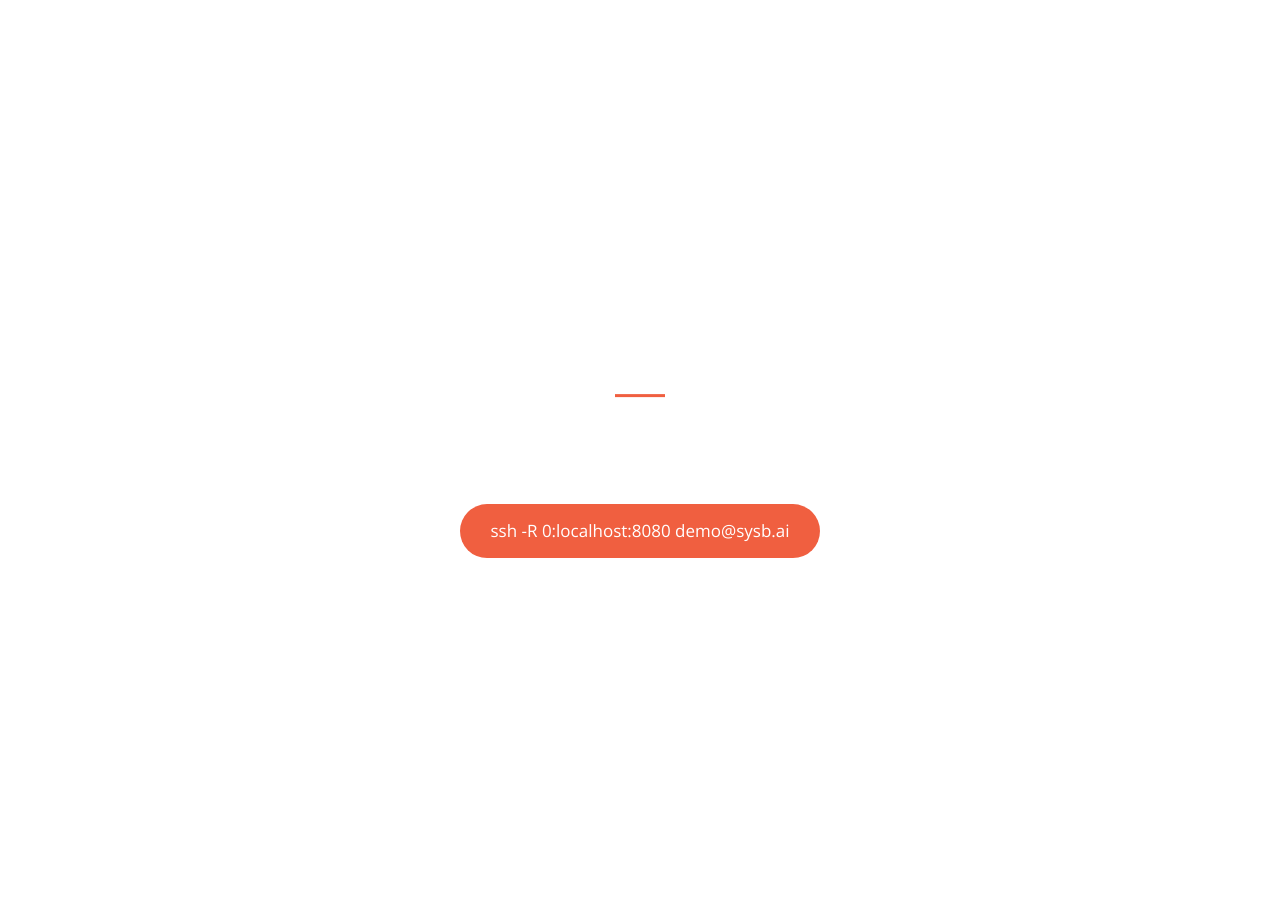
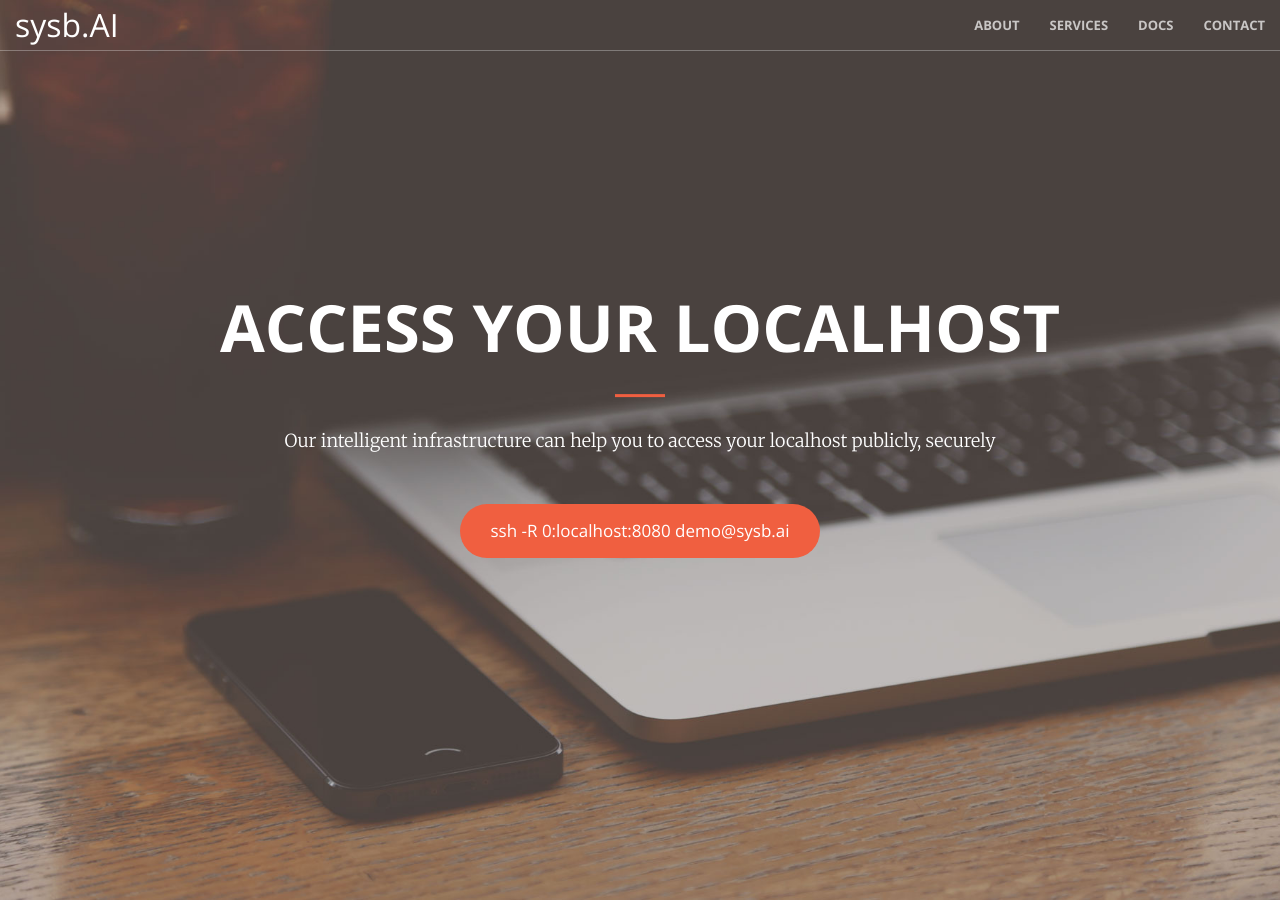
Before and after one commit to usama7628674/sysb.AI, a Jekyll site: the page built from index.html, in a window 1280 px wide and 900 px high. Built offline with Jekyll 4.4.1, drawn with Linux system fonts in a browser that asks for light colours.

Commit message:
yet another commit

```diff
--- a/_sass/_base.scss
+++ b/_sass/_base.scss
@@ -156,7 +156,7 @@ header {
     min-height: auto;
     @include background-cover;
     background-position: center;
-    background-image: url({{base}}/img/header.jpg);
+    background-image: url('https://www.sysb.ai/img/header.jpg');
     text-align: center;
     color: white;
     .header-content {
```
